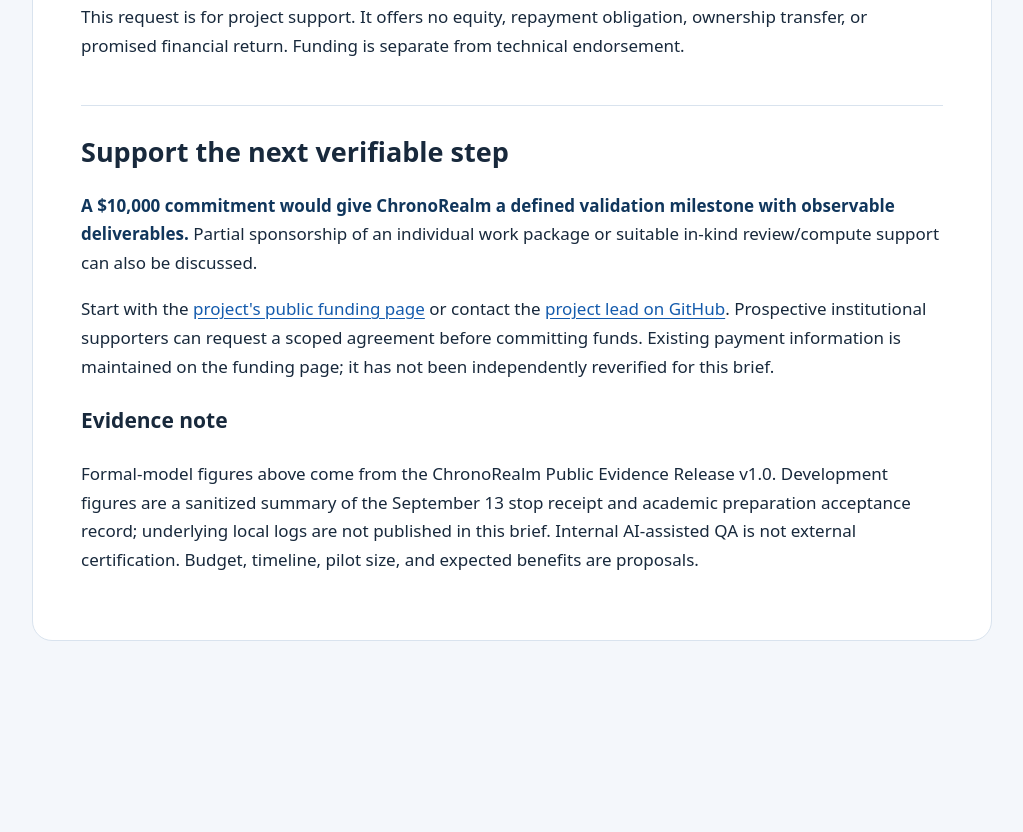
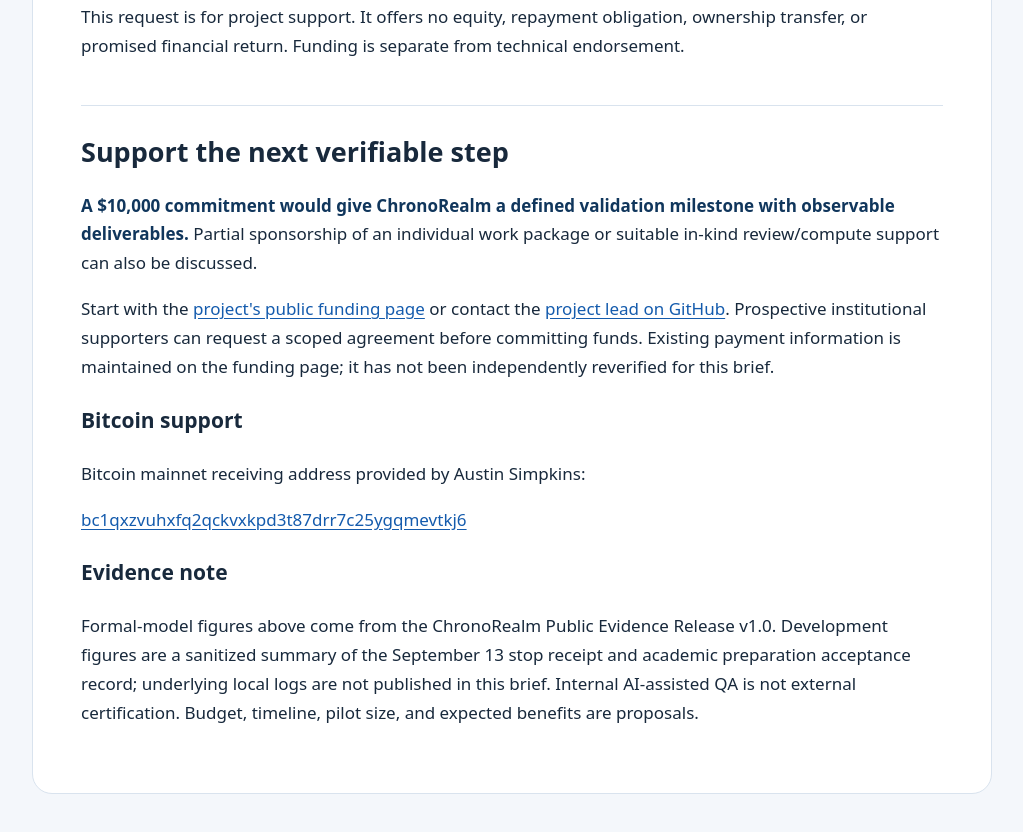
Before and after one commit to austinsimpkins1997-ship-it/ChronoRealmFunding, a plain HTML site: page funding-brief.html in a window 1280 px wide. Shown: the part 3817-4649 px from the top of the page, without its empty margins (128-1151 px from the left). Before the commit the page ends 4498 px from the top, so only its background shows below. Drawn offline with Linux system fonts and the light colour scheme.

Commit message:
Add Bitcoin receiving address to $10,000 funding brief

```diff
--- a/funding-brief.html
+++ b/funding-brief.html
@@ -54,5 +54,8 @@
 <h2>Support the next verifiable step</h2>
 <p><strong>A $10,000 commitment would give ChronoRealm a defined validation milestone with observable deliverables.</strong> Partial sponsorship of an individual work package or suitable in-kind review/compute support can also be discussed.</p>
 <p>Start with the <a href="https://austinsimpkins1997-ship-it.github.io/ChronoRealmFunding/">project's public funding page</a> or contact the <a href="https://github.com/austinsimpkins1997-ship-it">project lead on GitHub</a>. Prospective institutional supporters can request a scoped agreement before committing funds. Existing payment information is maintained on the funding page; it has not been independently reverified for this brief.</p>
+<h3>Bitcoin support</h3>
+<p>Bitcoin mainnet receiving address provided by Austin Simpkins:</p>
+<p style="overflow-wrap:anywhere"><a href="bitcoin:bc1qxzvuhxfq2qckvxkpd3t87drr7c25ygqmevtkj6">bc1qxzvuhxfq2qckvxkpd3t87drr7c25ygqmevtkj6</a></p>
 <h3>Evidence note</h3>
 <p>Formal-model figures above come from the ChronoRealm Public Evidence Release v1.0. Development figures are a sanitized summary of the September 13 stop receipt and academic preparation acceptance record; underlying local logs are not published in this brief. Internal AI-assisted QA is not external certification. Budget, timeline, pilot size, and expected benefits are proposals.</p></main></body></html>
```
